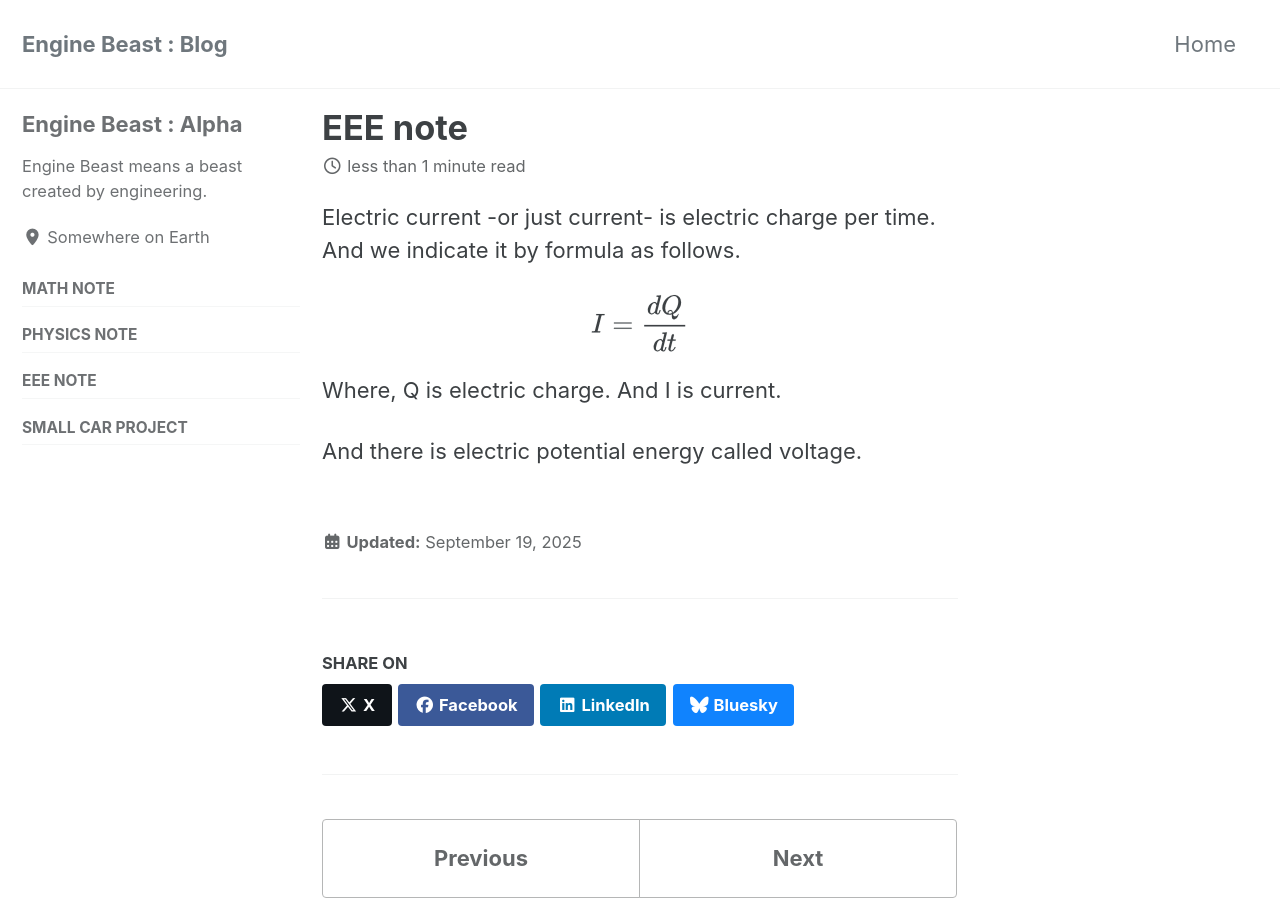
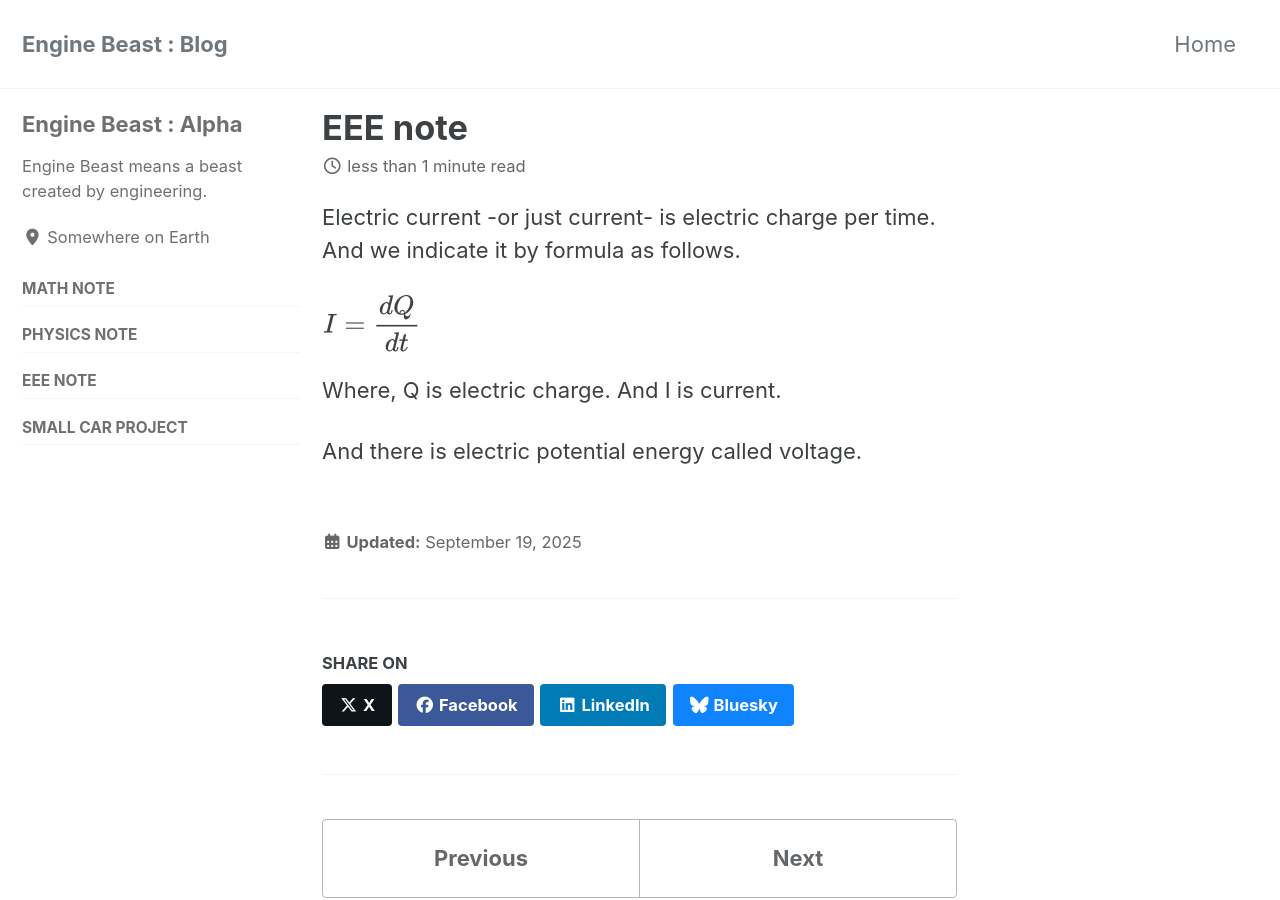
Before and after one commit to enginebeast/enginebeast.github.io, a Jekyll site: the page built from _posts/2025-09-19-eee_note.md, in a window 1280 px wide and 900 px high. Built offline with Jekyll 4.4.1, drawn with Linux system fonts in a browser that asks for light colours; cached includes are drawn as plain includes.

Commit message:
Edit eee Latex

```diff
--- a/_posts/2025-09-19-eee_note.md
+++ b/_posts/2025-09-19-eee_note.md
@@ -7,7 +7,7 @@ Electric current -or just current- is electric charge per time. And we indicate
 
 $$
 \begin{flalign*}
-I = \frac{dQ}{dt}
+I = \frac{dQ}{dt} &&
 \end{flalign*}
 $$
 
```
